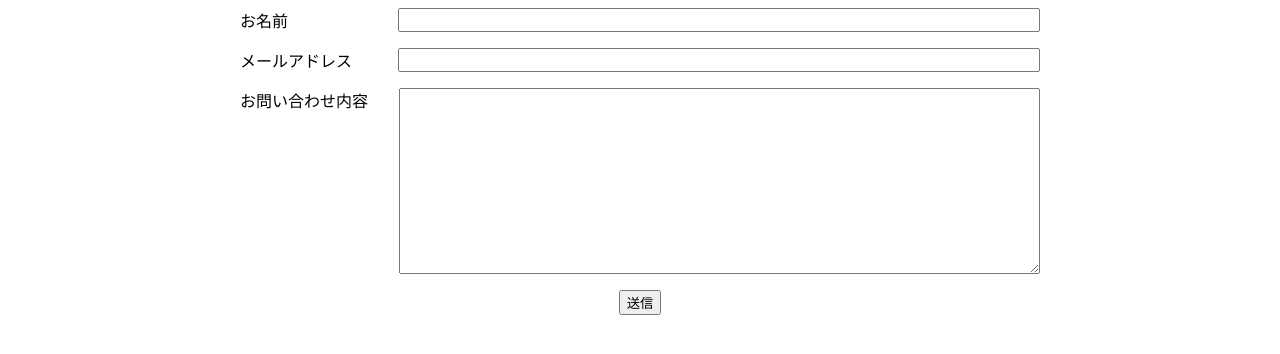
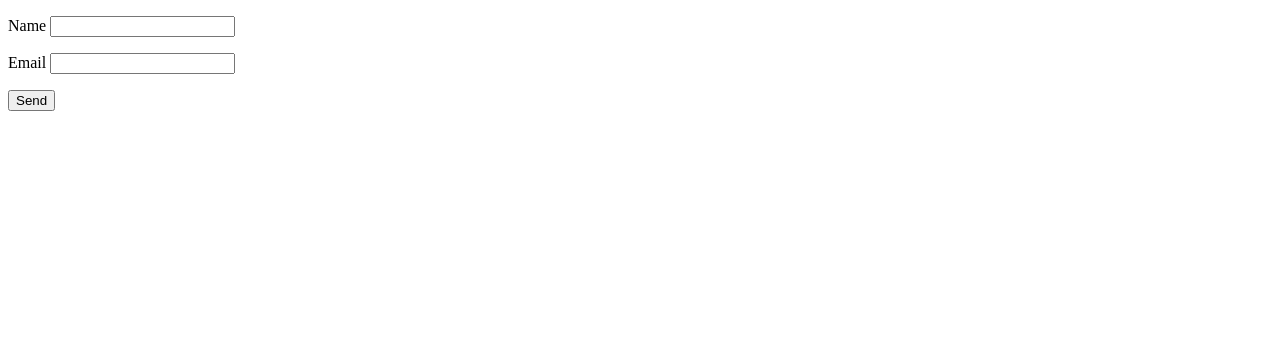
Before and after one commit to urokoinko/form-practice, a Nuxt app: page / in a window 1280 px wide. Shown: the top 354 px of the page. Built offline with nearby package versions, Linux system fonts and the light colour scheme.

Commit message:
form test3

```diff
--- a/pages/index.vue
+++ b/pages/index.vue
@@ -1,6 +1,6 @@
 <template>
     <!-- <NuxtLink :to="{ name: 'contact' }">contact</NuxtLink> -->
-    <div class="container">
+    <!-- <div class="container">
       <form
         class="contact_form"
         name="form-practice"
@@ -29,7 +29,18 @@
           <button type="submit">送信</button>
         </div>
       </form>
-    </div>
+    </div> -->
+    <form name="contact" netlify>
+  <p>
+    <label>Name <input type="text" name="name" /></label>
+  </p>
+  <p>
+    <label>Email <input type="email" name="email" /></label>
+  </p>
+  <p>
+    <button type="submit">Send</button>
+  </p>
+</form>
   </template>
 
 <style scoped>
```
